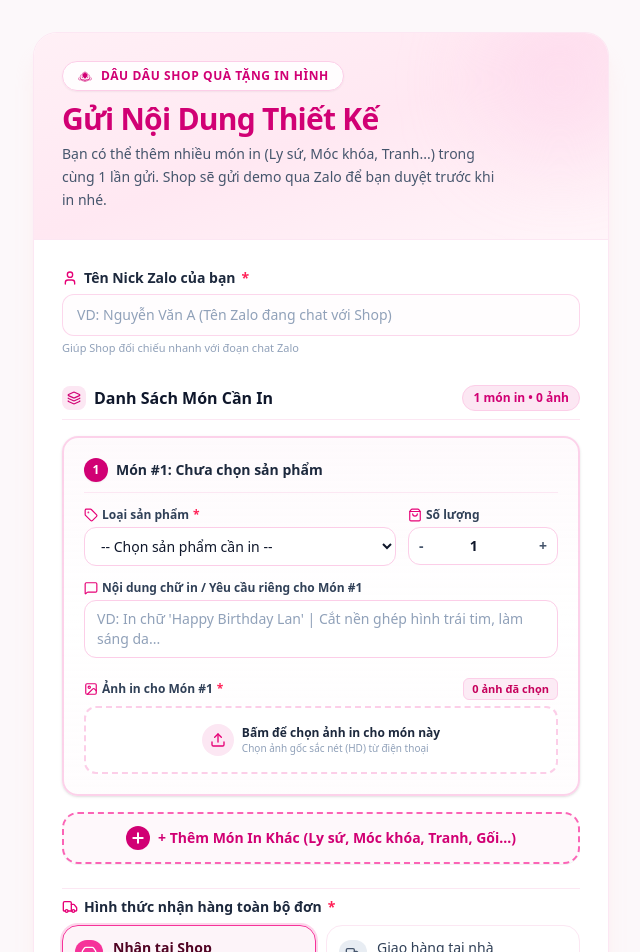
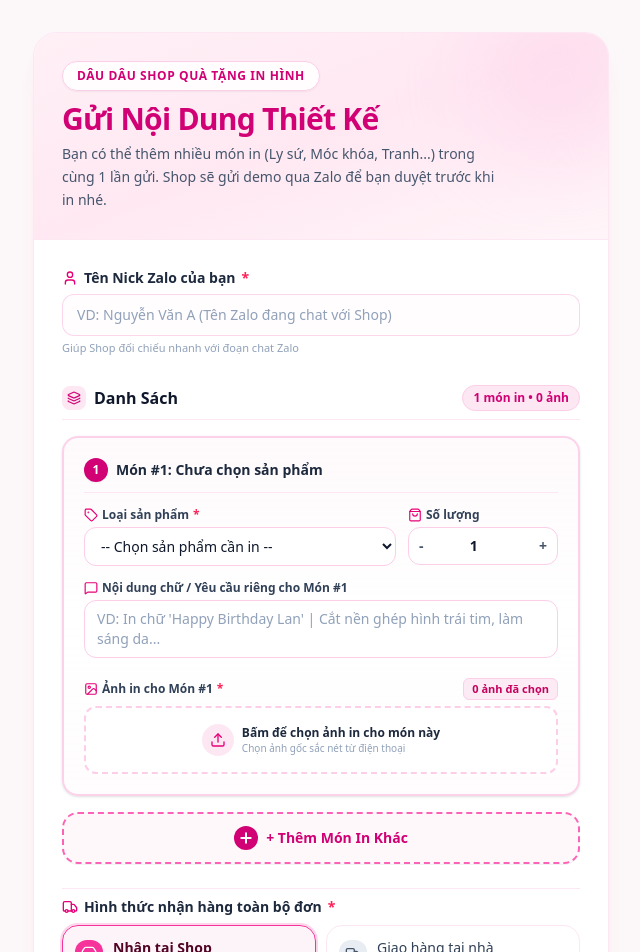
Before and after one commit to nhatminhbf24/order-daudau, a React (Vite) app: page / in a window 1280 px wide. Shown: the top 952 px of the page, without its empty margins (319-959 px from the left). Built offline with nearby package versions, Linux system fonts and the light colour scheme.

Commit message:
refactor: remove redundant logo icons from order forms
Clean up UI by removing duplicate favicon icons in headers and simplifying section headings for a cleaner layout.

```diff
--- a/public/standalone-order-form.html
+++ b/public/standalone-order-form.html
@@ -50,7 +50,6 @@
 
     <div class="max-w-lg mx-auto text-center relative z-10">
       <div class="inline-flex items-center gap-2 bg-white/90 shadow-xs px-3.5 py-1.5 rounded-full text-xs font-bold tracking-wide uppercase mb-3 border border-pink-200 text-[#d10074]">
-        <img src="/favicon.svg" alt="Logo" class="w-4 h-4 object-contain" />
         DÂU DÂU SHOP QUÀ TẶNG IN HÌNH
       </div>
       <h1 class="text-2xl sm:text-3xl font-extrabold tracking-tight mb-2 text-[#d10074]">Gửi Nội Dung Thiết Kế</h1>
@@ -96,7 +95,7 @@
           <p class="text-xs text-slate-400 mt-1">Giúp Shop đối chiếu nhanh với đoạn chat Zalo</p>
         </div>
 
-        <!-- 2. DANH SÁCH MÓN IN -->
+        <!-- 2. DANH SÁCH -->
         <div class="space-y-3 pt-1 border-t border-pink-100">
           <div class="flex items-center justify-between pt-2">
             <div class="flex items-center gap-2">
@@ -104,7 +103,7 @@
                 🏷️
               </span>
               <h3 class="text-sm sm:text-base font-extrabold text-slate-900">
-                Danh Sách Món Cần In
+                Danh Sách
               </h3>
             </div>
             <span id="itemsSummaryBadge" class="text-xs font-bold px-2.5 py-1 bg-pink-100 text-[#d10074] rounded-full border border-pink-200">
@@ -124,7 +123,7 @@
             class="w-full py-3 px-4 rounded-2xl border-2 border-dashed border-pink-400 hover:border-pink-600 bg-pink-50/50 hover:bg-pink-100/60 text-[#d10074] font-extrabold text-xs sm:text-sm transition-all flex items-center justify-center gap-2 cursor-pointer shadow-2xs"
           >
             <span class="w-5 h-5 rounded-full bg-[#d10074] text-white flex items-center justify-center text-sm font-bold">+</span>
-            <span>+ Thêm Món In Khác (Ly sứ, Móc khóa, Tranh, Gối...)</span>
+            <span>+ Thêm Món In Khác</span>
           </button>
         </div>
 
@@ -564,7 +563,7 @@
             </div>
 
             <div>
-              <label class="block text-xs font-bold text-slate-700 mb-1">Nội dung chữ in / Yêu cầu riêng cho Món #${itemNumber}</label>
+              <label class="block text-xs font-bold text-slate-700 mb-1">Nội dung chữ / Yêu cầu riêng cho Món #${itemNumber}</label>
               <textarea
                 rows="2"
                 oninput="updateItemCustomRequest('${item.id}', this.value)"
@@ -598,7 +597,7 @@
                 </div>
                 <div class="text-left">
                   <p class="text-xs font-bold text-slate-800">Bấm để chọn ảnh in cho món này</p>
-                  <p class="text-[10px] text-slate-400">Nên chọn ảnh gốc HD sắc nét</p>
+                  <p class="text-[10px] text-slate-400">Chọn ảnh gốc sắc nét từ điện thoại</p>
                 </div>
               </div>
 
--- a/src/components/CustomerOrderForm.tsx
+++ b/src/components/CustomerOrderForm.tsx
@@ -546,7 +546,6 @@ export const CustomerOrderForm: React.FC<CustomerOrderFormProps> = ({
           <div className="absolute -right-8 -top-8 w-40 h-40 bg-pink-200/40 rounded-full blur-2xl pointer-events-none"></div>
 
           <div className="inline-flex items-center gap-2 bg-white/90 shadow-xs px-3.5 py-1.5 rounded-full text-xs font-bold uppercase tracking-wider mb-2.5 border border-pink-200 text-[#d10074]">
-            <img src="/favicon.svg" alt="Logo Quà Tặng Biên Hòa" className="w-4 h-4 object-contain" />
             DÂU DÂU SHOP QUÀ TẶNG IN HÌNH
           </div>
 
@@ -600,7 +599,7 @@ export const CustomerOrderForm: React.FC<CustomerOrderFormProps> = ({
             <p className="text-[11px] text-slate-400 mt-1">Giúp Shop đối chiếu nhanh với đoạn chat Zalo</p>
           </div>
 
-          {/* 2. DANH SÁCH MÓN CẦN IN (MULTI-ITEMS SECTION) */}
+          {/* 2. DANH SÁCH (MULTI-ITEMS SECTION) */}
           <div className="space-y-4 pt-1">
             <div className="flex items-center justify-between border-b border-pink-100 pb-2">
               <div className="flex items-center gap-2">
@@ -608,7 +607,7 @@ export const CustomerOrderForm: React.FC<CustomerOrderFormProps> = ({
                   <Layers className="w-3.5 h-3.5" />
                 </div>
                 <h3 className="text-sm sm:text-base font-extrabold text-slate-900">
-                  Danh Sách Món Cần In
+                  Danh Sách
                 </h3>
               </div>
               <span className="text-xs font-bold px-2.5 py-1 bg-pink-100 text-[#d10074] rounded-full border border-pink-200">
@@ -715,7 +714,7 @@ export const CustomerOrderForm: React.FC<CustomerOrderFormProps> = ({
                       <div>
                         <label className="flex items-center gap-1 text-xs font-bold text-slate-700 mb-1">
                           <MessageSquare className="w-3.5 h-3.5 text-pink-600" />
-                          Nội dung chữ in / Yêu cầu riêng cho Món #{itemNumber}
+                          Nội dung chữ / Yêu cầu riêng cho Món #{itemNumber}
                         </label>
                         <textarea
                           rows={2}
@@ -790,7 +789,7 @@ export const CustomerOrderForm: React.FC<CustomerOrderFormProps> = ({
                                   Bấm để chọn ảnh in cho món này
                                 </p>
                                 <p className="text-[10px] text-slate-400">
-                                  Chọn ảnh gốc sắc nét (HD) từ điện thoại
+                                  Chọn ảnh gốc sắc nét từ điện thoại
                                 </p>
                               </div>
                             </div>
@@ -843,7 +842,7 @@ export const CustomerOrderForm: React.FC<CustomerOrderFormProps> = ({
               <div className="w-6 h-6 rounded-full bg-[#d10074] text-white flex items-center justify-center group-hover:scale-110 transition-transform">
                 <Plus className="w-4 h-4 stroke-[3]" />
               </div>
-              <span>+ Thêm Món In Khác (Ly sứ, Móc khóa, Tranh, Gối...)</span>
+              <span>+ Thêm Món In Khác</span>
             </button>
           </div>
 
```
